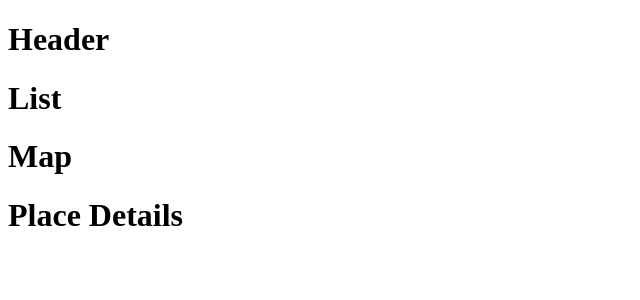
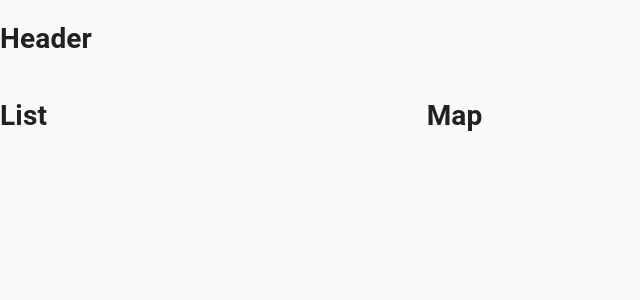
Before and after one commit to JonYu87/api-practice, a React (Create React App) app: page / in a window 1280 px wide. Shown: the top 300 px of the page, without its empty margins (0-640 px from the left). Built offline with nearby package versions, Linux system fonts and the light colour scheme.

Commit message:
Added Grid layout with material-ui

```diff
--- a/package.json
+++ b/package.json
@@ -3,9 +3,15 @@
   "version": "0.1.0",
   "private": true,
   "dependencies": {
+    "@material-ui/core": "^4.12.4",
+    "@material-ui/icons": "^4.11.3",
+    "@material-ui/lab": "^4.0.0-alpha.61",
+    "@react-google-maps/api": "^2.8.1",
     "@testing-library/jest-dom": "^5.16.4",
     "@testing-library/react": "^13.0.1",
     "@testing-library/user-event": "^13.5.0",
+    "axios": "^0.26.1",
+    "google-map-react": "^2.1.10",
     "react": "^18.0.0",
     "react-dom": "^18.0.0",
     "react-scripts": "5.0.1",
--- a/src/App.js
+++ b/src/App.js
@@ -1,19 +1,25 @@
-import React from 'react'
-import Header from './components/Header/Header';
-import List from './components/List/List';
-import Map from './components/Map/Map';
-import PlaceDetails from './components/PlaceDetails/PlaceDetails';
-
+import React from "react";
+import { CssBaseline, Grid } from "@material-ui/core";
+import Header from "./components/Header/Header";
+import List from "./components/List/List";
+import Map from "./components/Map/Map";
+import PlaceDetails from "./components/PlaceDetails/PlaceDetails";
 
 const App = () => {
   return (
     <>
+      <CssBaseline />
       <Header />
-      <List />
-      <Map />
-      <PlaceDetails />
+      <Grid container spacing={3} style={{ width: "100%" }}>
+        <Grid item xs={12} md={4}>
+          <List />
+        </Grid>
+        <Grid item xs={12} md={8}>
+          <Map />
+        </Grid>
+      </Grid>
     </>
-  )
+  );
 };
 
-export default App
+export default App;
```
Also changed, not shown: 1 other file (tests, documents, lock files or other folders).
